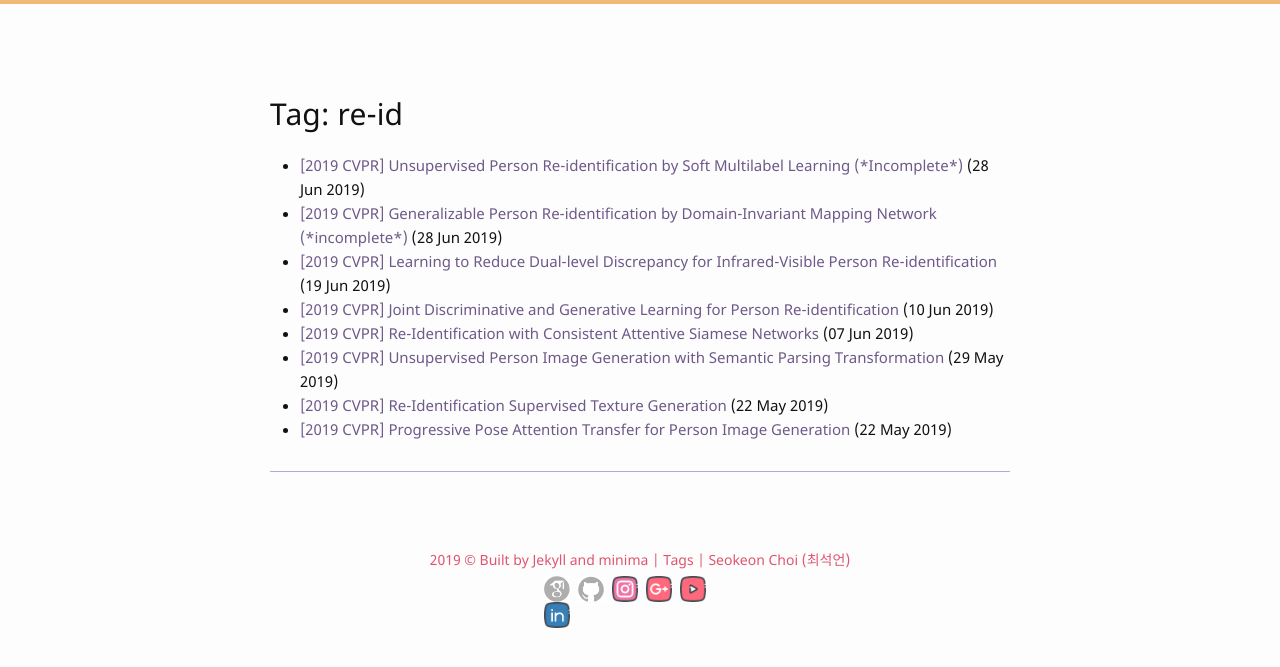
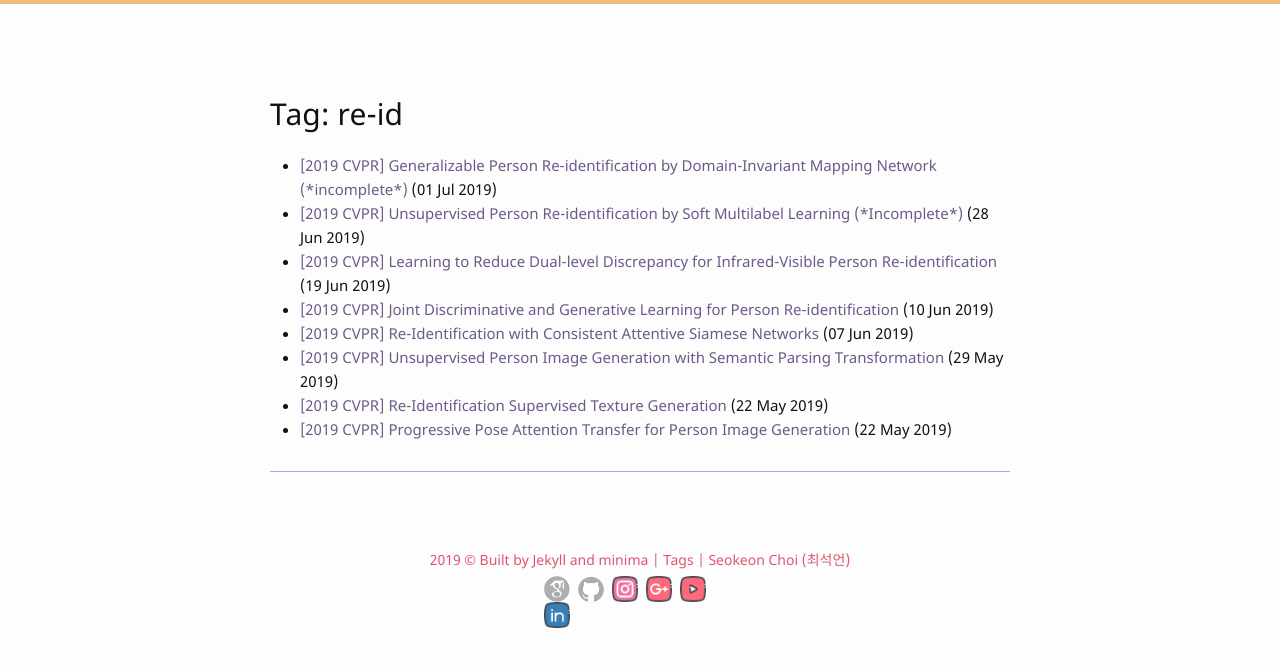
Before and after one commit to bismex/bismex.github.io, a Jekyll site: the page built from tag/re-id.md, in a window 1280 px wide. Shown: the top 667 px of the page. Built offline with Jekyll 4.4.1, drawn with Linux system fonts in a browser that asks for light colours.

Commit message:
Update and rename 2019-06-28-DIMN.md to 2019-07-01-DIMN.md

```diff
--- a/_posts/2019-06-28-DIMN.md
+++ b/_posts/2019-07-01-DIMN.md
@@ -1,7 +1,7 @@
 ---
 layout: post
 title: "[2019 CVPR] Generalizable Person Re-identification by Domain-Invariant Mapping Network (*incomplete*)"
-date: 2019-06-28 18:00:00
+date: 2019-07-01 18:00:00
 tags: CV re-id
 ---
 
```
